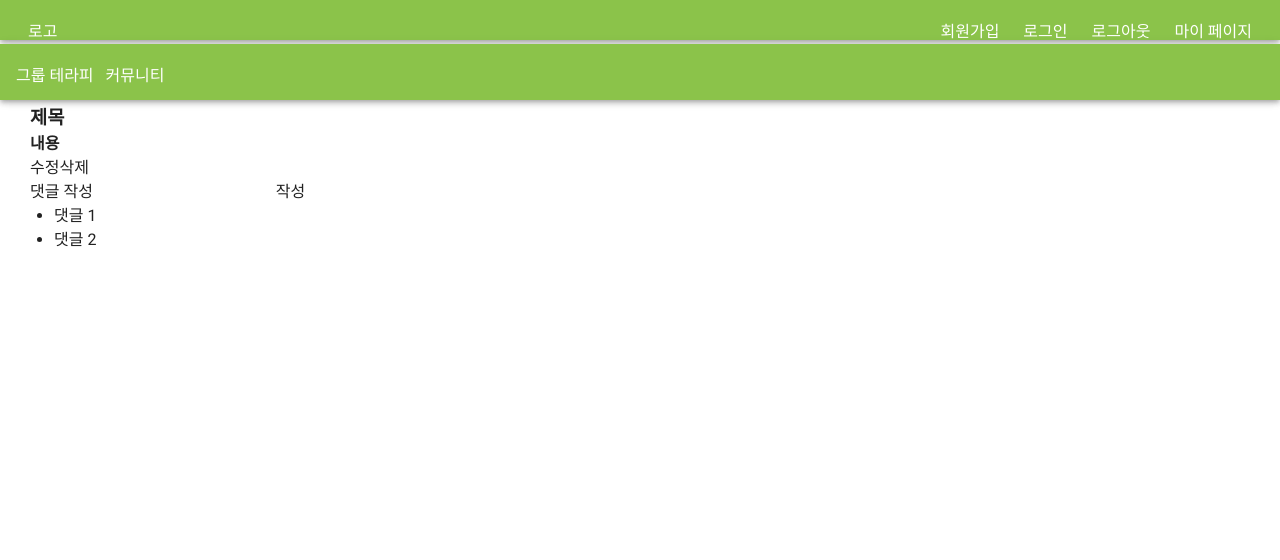
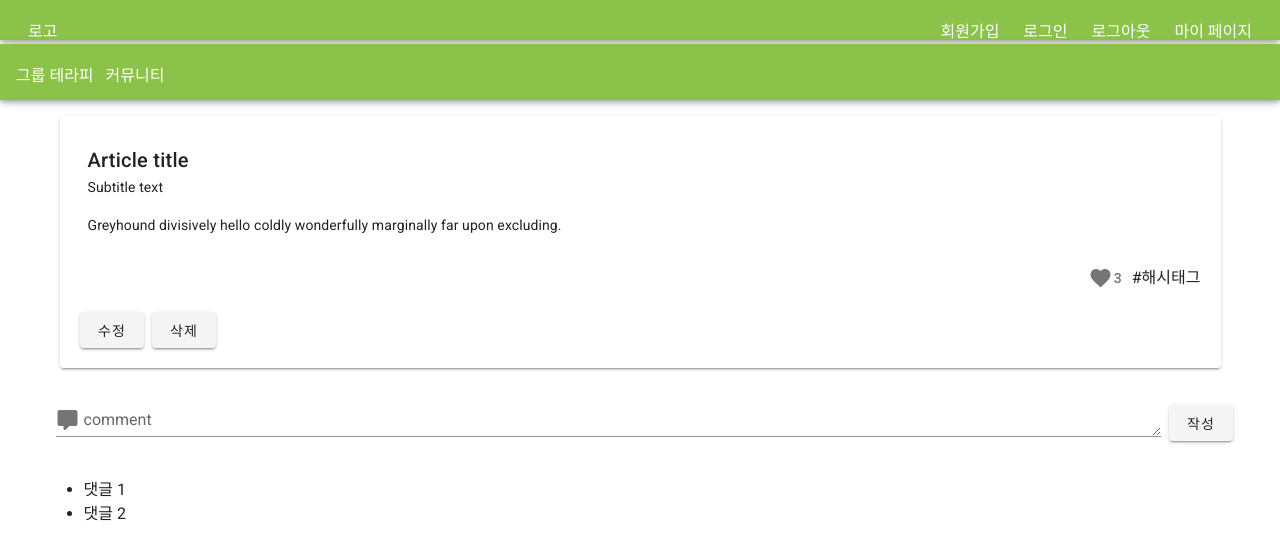
Before and after one commit to kxxhan/better-mind, a Vue app in the folder frontend/: page /community/1 in a window 1280 px wide. Shown: the top 560 px of the page. Built offline with nearby package versions, Linux system fonts and the light colour scheme.

Commit message:
#S05P12B208-209 feat: 게시글 세부정보 및 댓글작성 폼 구현

```diff
--- a/frontend/src/views/community/PostDetail.vue
+++ b/frontend/src/views/community/PostDetail.vue
@@ -1,16 +1,60 @@
 <template>
-  <div id="post-detail">
-    <h3>제목</h3>
-    <h4>내용</h4>
-    <button @click="updatePost()">수정</button>
-    <button>삭제</button>
-    <div>
-      <label for="comment">댓글 작성</label>
-      <input type="text" id="comment" name="comment" required>
-      <button>작성</button>
-      <Comment/>
-    </div>
-  </div>
+  <v-container id="post-detail">
+    <!-- 게시글 상세내용 -->
+    <v-card
+      class="mx-auto mb-5"
+    >
+      <v-container id="post">
+        <v-card-title>
+          Article title
+        </v-card-title>
+
+        <v-card-subtitle>
+          Subtitle text
+        </v-card-subtitle>
+
+        <v-card-text>
+          Greyhound divisively hello coldly wonderfully marginally far upon excluding.
+        </v-card-text>
+
+        <v-card-actions>
+          <v-spacer></v-spacer>
+          <v-btn icon class="mx-2">
+            <v-icon>mdi-heart</v-icon>
+            <span>3</span>
+          </v-btn>
+          <span>#해시태그</span>
+        </v-card-actions>
+
+        <v-card-actions>
+          <v-btn @click="updatePost()">수정</v-btn>
+          <v-btn>삭제</v-btn>
+        </v-card-actions>
+      </v-container>
+    </v-card>
+
+    <!-- 댓글작성 폼 -->
+    <v-row class="my-5 d-flex align-center">
+      <v-textarea
+        prepend-inner-icon="mdi-comment"
+        class="mx-2"
+        label="comment"
+        rows="1"
+        cols="12"
+        v-model="commentItem"
+      ></v-textarea>
+      <!-- <input type="text" id="comment" name="comment" required> -->
+      <v-btn
+        cols="1"
+        @click="createComment()"
+      >
+        작성
+      </v-btn>
+    </v-row>
+
+    <!-- 댓글 리스트 -->
+    <Comment/>
+  </v-container>
 </template>
 
 <script>
@@ -18,12 +62,20 @@ import Comment from '@/components/community/Comment.vue'
 
 export default {
   name: 'PostDetail',
+  data: function () {
+    return {
+      commentItem: '',
+    }
+  },
   components: {
     Comment,
   },
   methods: {
     updatePost: function () {
       this.$router.push({ name: 'UpdatePost' })
+    },
+    createComment: function () {
+      console.log(this.commentItem)
     }
   }
 }
--- a/frontend/src/views/community/PostItems.vue
+++ b/frontend/src/views/community/PostItems.vue
@@ -44,11 +44,11 @@
             cols="12"
             md="6"
           >
-            <v-item v-slot="{ toggle }">
+            <v-item>
               <v-card
                 class="d-flex flex-column justify-center"
                 height="250"
-                @click="toggle"
+                @click="showDetail()"
               >
                 <v-card-title>
                   Card title
```
